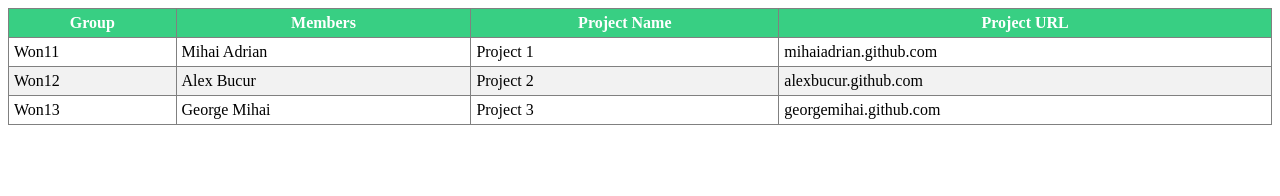
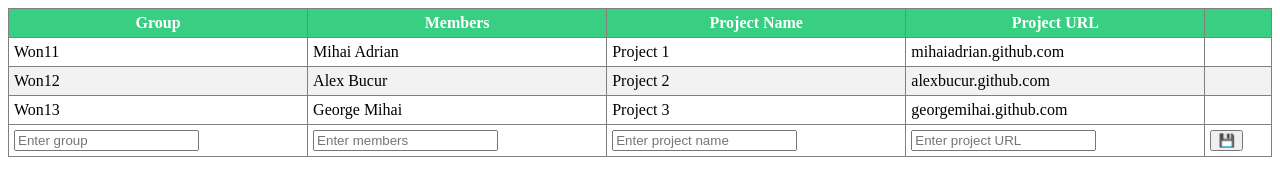
Before and after one commit to norbideritei/team-networking, a plain HTML site: page index.html in a window 1280 px wide. Drawn offline with Linux system fonts and the light colour scheme.

Commit message:
prepare form to submit/add new team

```diff
--- a/index.html
+++ b/index.html
@@ -8,16 +8,63 @@
     <title>Document</title>
   </head>
   <body>
+    <form action="secretariat" method="post">
       <table id="teams">
         <thead>
+          <tr>
             <th>Group</th>
             <th>Members</th>
             <th>Project Name</th>
             <th>Project URL</th>
+            <th></th>
+          </tr>
         </thead>
         <tbody></tbody>
-      <tfoot></tfoot>
+        <tfoot>
+          <tr>
+            <td>
+              <input
+                type="text"
+                placeholder="Enter group"
+                name="promotion"
+                id="promotion"
+                required
+              />
+            </td>
+            <td>
+              <input
+                type="text"
+                placeholder="Enter members"
+                name="members"
+                id="members"
+                required
+              />
+            </td>
+            <td>
+              <input
+                type="text"
+                placeholder="Enter project name"
+                name="name"
+                id="name"
+                required
+              />
+            </td>
+            <td>
+              <input
+                type="text"
+                placeholder="Enter project URL"
+                name="url"
+                id="url"
+                required
+              />
+            </td>
+            <td>
+              <button type="submit">💾</button>
+            </td>
+          </tr>
+        </tfoot>
       </table>
+    </form>
     <script src="index.js"></script>
   </body>
 </html>
--- a/index.js
+++ b/index.js
@@ -12,6 +12,7 @@ function displayTeams(teams) {
         <td>${team.members}</td>
         <td>${team.name}</td>
         <td>${team.url}</td>
+        <td></td>
         </tr>`
   );
   document.querySelector("#teams tbody").innerHTML = teamsHTML.join("");
```
Lines whose indentation alone changed are shown as unchanged.
